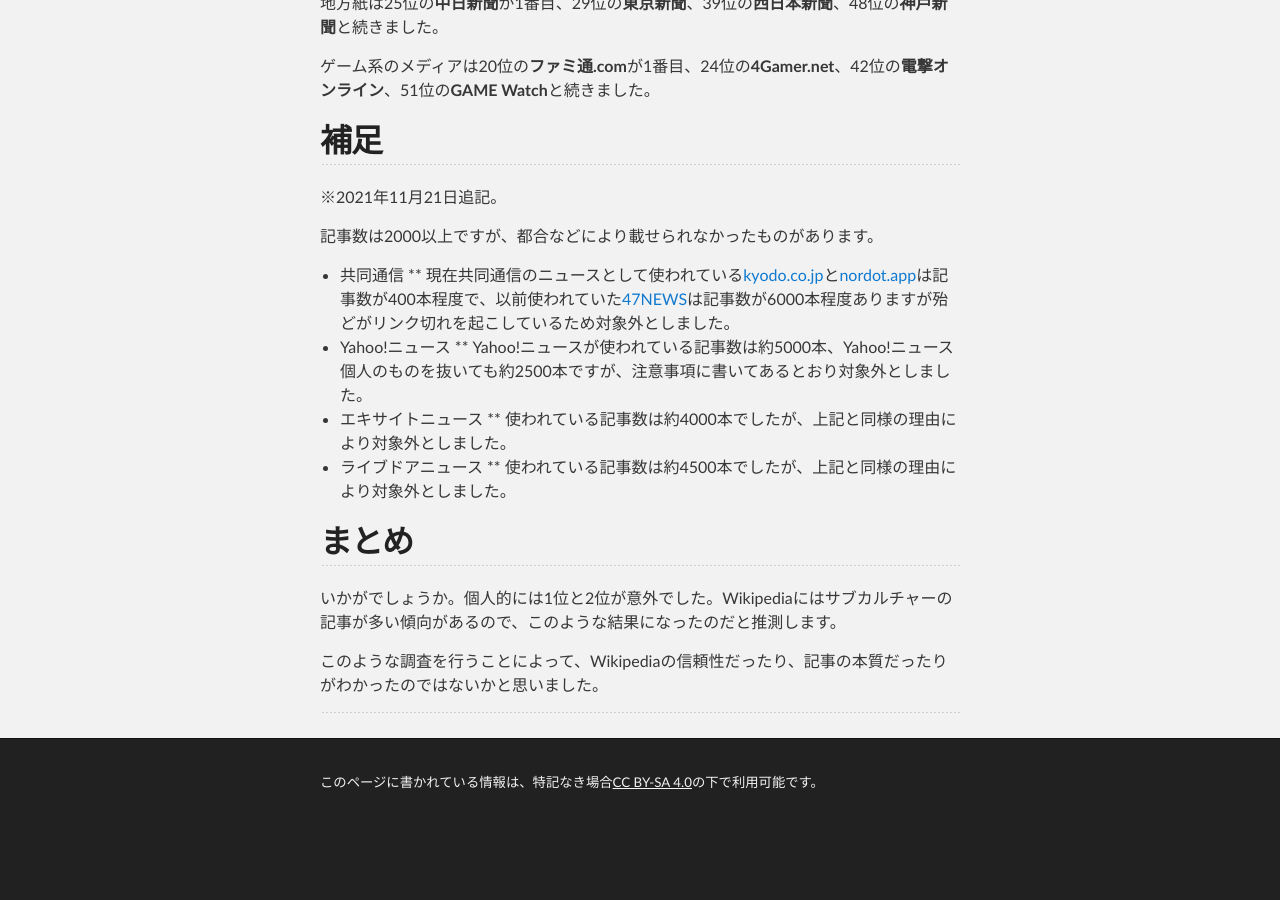
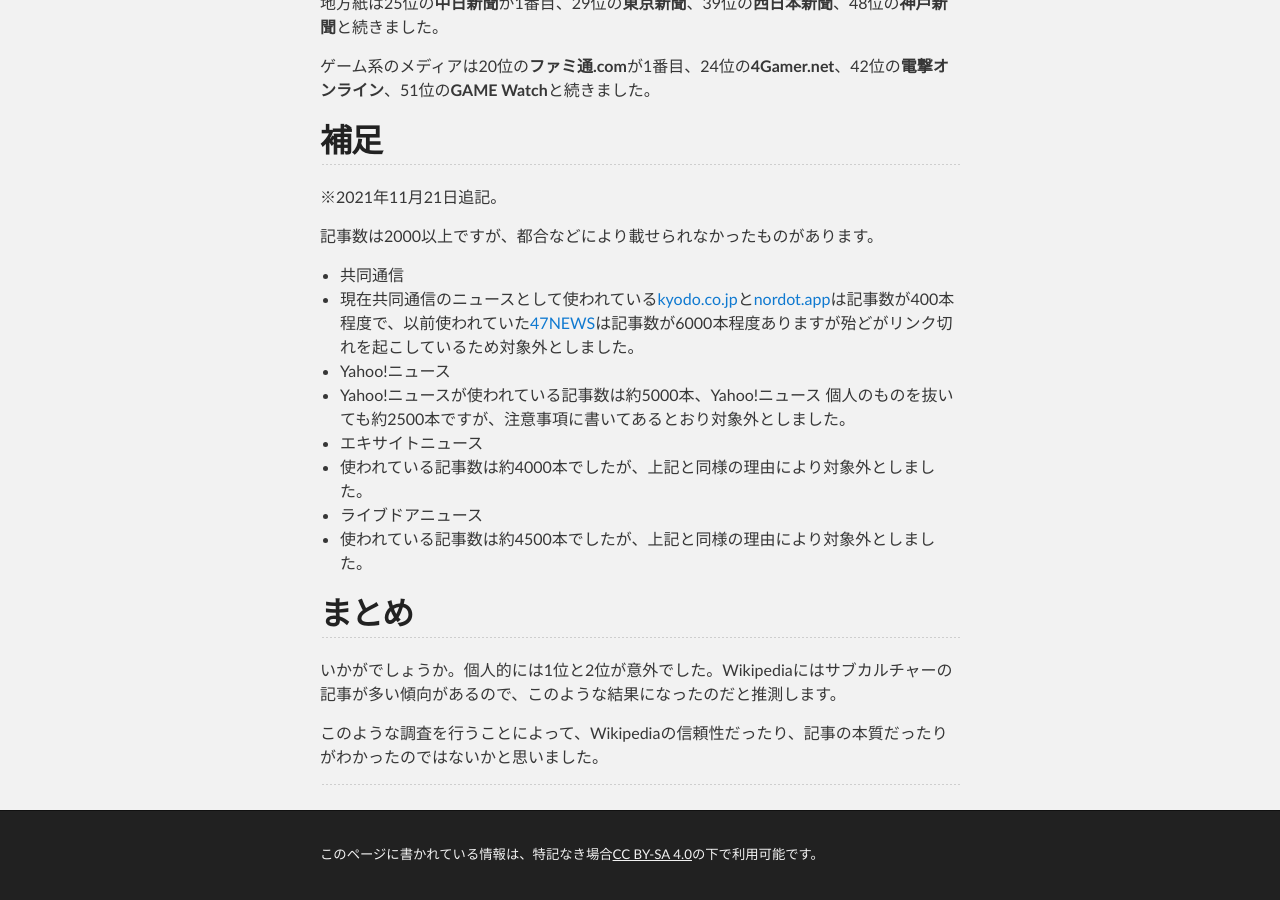
Before and after one commit to koyomiyahouya/koyomiyahouya.github.io, a Jekyll site: the page built from _posts/2021-11-20-wikiref.md, in a window 1280 px wide and 900 px high, scrolled down 4953 px. Built offline with Jekyll 4.4.1, drawn with Linux system fonts in a browser that asks for light colours; the repository's description, which GitHub fills in, is left out; before the commit the page ends 5781 px from its top, so only the background shows below that; some of the changed text lies outside the part shown.

```diff
--- a/_posts/2021-11-20-wikiref.md
+++ b/_posts/2021-11-20-wikiref.md
@@ -110,13 +110,13 @@ Wikipediaは、**誰でも編集できる百科事典**のウェブサイトで
 
 記事数は2000以上ですが、都合などにより載せられなかったものがあります。
 * 共同通信
-** 現在共同通信のニュースとして使われている[kyodo.co.jp](https://www.kyodo.co.jp/)と[nordot.app](https://nordot.app/)は記事数が400本程度で、以前使われていた[47NEWS](https://www.47news.jp/)は記事数が6000本程度ありますが殆どがリンク切れを起こしているため対象外としました。
+ * 現在共同通信のニュースとして使われている[kyodo.co.jp](https://www.kyodo.co.jp/)と[nordot.app](https://nordot.app/)は記事数が400本程度で、以前使われていた[47NEWS](https://www.47news.jp/)は記事数が6000本程度ありますが殆どがリンク切れを起こしているため対象外としました。
 * Yahoo!ニュース
-** Yahoo!ニュースが使われている記事数は約5000本、Yahoo!ニュース 個人のものを抜いても約2500本ですが、注意事項に書いてあるとおり対象外としました。
+ * Yahoo!ニュースが使われている記事数は約5000本、Yahoo!ニュース 個人のものを抜いても約2500本ですが、注意事項に書いてあるとおり対象外としました。
 * エキサイトニュース
-** 使われている記事数は約4000本でしたが、上記と同様の理由により対象外としました。
+ * 使われている記事数は約4000本でしたが、上記と同様の理由により対象外としました。
 * ライブドアニュース
-** 使われている記事数は約4500本でしたが、上記と同様の理由により対象外としました。
+ * 使われている記事数は約4500本でしたが、上記と同様の理由により対象外としました。
 
 ## まとめ
 いかがでしょうか。個人的には1位と2位が意外でした。Wikipediaにはサブカルチャーの記事が多い傾向があるので、このような結果になったのだと推測します。
```
Also changed, not shown: other parts of _posts/2021-11-20-wikiref.md (+1 -1 lines).
